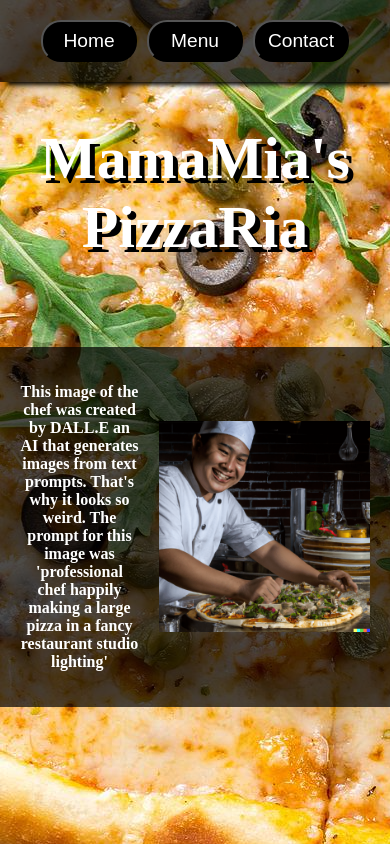
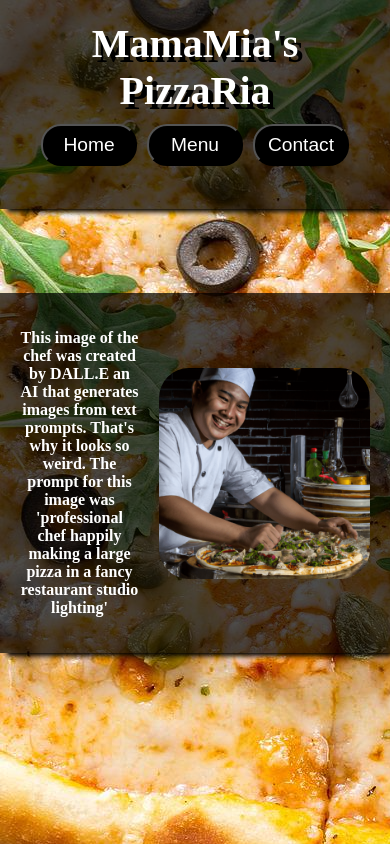
Before and after one commit to JohnCorrigan1/restaurant-page, a website built with webpack: page dist/index.html in a window 390 px wide. Built offline with nearby package versions, Linux system fonts and the light colour scheme.

Commit message:
moved title to header + responsiveness updates

```diff
--- a/src/functions/createNav.js
+++ b/src/functions/createNav.js
@@ -8,6 +8,11 @@
     const pages = document.createElement('div')
     pages.classList.add('pages')
     nav.appendChild(pages)
+
+    const title = document.createElement('div')
+    title.classList.add('title')
+    title.textContent = "MamaMia's PizzaRia"
+    nav.appendChild(title)
 
     const home = document.createElement('button')
     home.classList.add('nav-button')
--- a/src/pages/homePage.js
+++ b/src/pages/homePage.js
@@ -8,10 +8,10 @@
 main.setAttribute('id', 'main')
 content.appendChild(main);
 
-const title = document.createElement('div')
-title.classList.add('title')
-title.textContent = "MamaMia's PizzaRia"
-main.appendChild(title)
+// const title = document.createElement('div')
+// title.classList.add('title')
+// title.textContent = "MamaMia's PizzaRia"
+// main.appendChild(title)
 
 const aboutDiv = document.createElement('div')
 aboutDiv.classList.add('about-div')
--- a/src/pages/menuPage.js
+++ b/src/pages/menuPage.js
@@ -7,11 +7,6 @@
     const main = document.createElement('div')
     main.setAttribute('id', 'main')
     content.appendChild(main);
-
-    const menuTitle = document.createElement('div')
-    menuTitle.classList.add('menu-title')
-    menuTitle.textContent = "Our Menu"
-    main.appendChild(menuTitle)
 
     const gridContainer = document.createElement('div')
     gridContainer.classList.add('grid-container')
--- a/src/style.css
+++ b/src/style.css
@@ -17,21 +17,36 @@
 .nav{
     display: grid;
     grid-template-columns: 2fr 1fr 1fr 1fr 2fr;
+    grid-template-rows: 1fr 1fr;
     gap: 10px;
     padding: 20px;
-    height: 5vh;
+    max-height: 20vh;
     max-width: 100vw;
     background-color: rgba(0, 0, 0, 0.7);
     box-shadow: 5px 5px 5px -2px;
 }
 
 .nav-button {
+    grid-row: 2/3;
+    height: 5vh;
     background-color: black;
     color: white;
     font-size: larger;
     border-radius: 20px;
     max-width: 10rem;
     min-width: 6rem;
+}
+
+#home {
+    grid-column: 2/3;
+}
+
+#menu {
+    grid-column: 3/4;
+}
+
+#contact{
+    grid-column: 4/5;
 }
 
 .nav-button:hover {
@@ -46,34 +61,27 @@
 .current-page{
     background-color: blueviolet;
 }
-/*
-.main {
-    display: flex;
-    justify-content: ;
-} */
 
 .title{
-    margin-top: 5vh;
+    grid-row: 1/2;
+    grid-column: 1/6;
     font-size: 60px;
     font-weight: 800;
     color: white;
-    grid-column: 1/2;
     text-shadow: 5px 5px #000000;
 }
 
 .about-div{
-    /* display: grid;
-    grid-template-columns: 2fr 1fr;
-     */
-    max-width: 70vw;
     display: flex;
     align-items: center;
+    max-width: 70vw;
     width: fit-content;
     margin-right: auto;
     margin-left: auto;
     margin-top: 10vh;
     padding: 20px;
     background-color: rgba(0, 0, 0, 0.7);
+    box-shadow: 5px 5px 5px -2px;
     border-radius: 20px;
     font-weight: bold;
 }
@@ -89,15 +97,7 @@
     grid-column: 2/3;
     height: 40vh;
     margin-left: 20px;
-}
-
-.menu-title{
-    margin-top: 5vh;
-    font-size: 60px;
-    font-weight: 800;
-    color: white;
-    grid-column: 1/2;
-    text-shadow: 5px 5px #000000;
+    border-radius: 30px;
 }
 
 .main{
@@ -108,6 +108,7 @@
 .grid-container{
     display: grid;
     grid-template-columns: repeat(auto-fit, minmax(300px, 500px));
+    margin-top: 10vh;
     margin-right: auto;
     margin-left: auto;
     width: fit-content;
@@ -118,6 +119,10 @@
 
 
 @media (max-width: 800px){
+
+    .title{
+        font-size: 40px;
+    }
     .about-div{
         max-width: 100vw;
         border-radius: 0%;
```
Also changed, not shown: dist/main.js.
